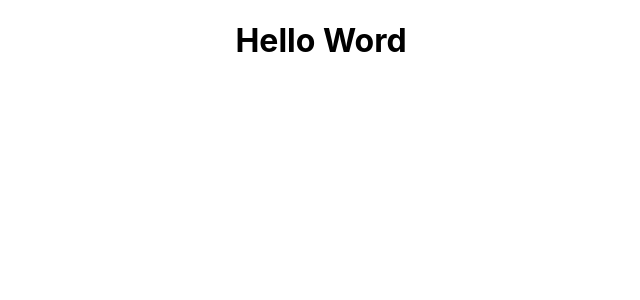
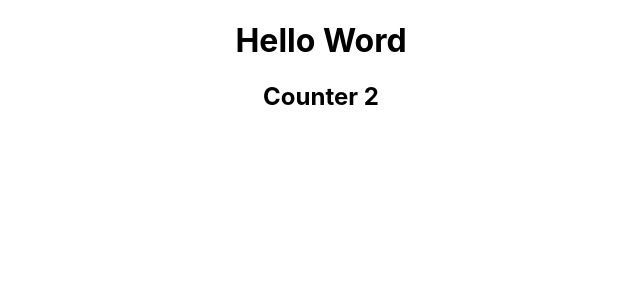
Before and after one commit to dovietduc/react-tutorial, a React (Create React App) app: page / in a window 1280 px wide. Shown: the top 300 px of the page, without its empty margins (319-959 px from the left). Built offline with nearby package versions, Linux system fonts and the light colour scheme.

Commit message:
ember expressio

```diff
--- a/src/App.js
+++ b/src/App.js
@@ -1,11 +1,14 @@
 import './App.css';
+import Counter from './component/Counter';
+
 
 function App() {
-  return (
-    <div className="App">
-      <h1>Hello Word</h1>
-    </div>
-  );
+    return (
+        <div className="App">
+            <h1>Hello Word</h1>
+            <Counter/>
+        </div>
+    );
 }
 
 export default App;
--- /dev/null
+++ b/src/component/Counter.js
@@ -0,0 +1,22 @@
+import {useState} from 'react';
+
+function Counter() {
+
+    const [counter, setCounter] = useState(2);
+
+    const formatZezo = function () {
+        if(counter == 0) {
+            return <span>ZeZo</span>;
+        } else if(counter == 1) {
+            return <span>One</span>;
+        } else {
+            return <span>{counter}</span>;
+        }
+    }
+
+    return (
+        <h2>Counter {formatZezo()}</h2>
+    )
+}
+
+export default Counter;
```
